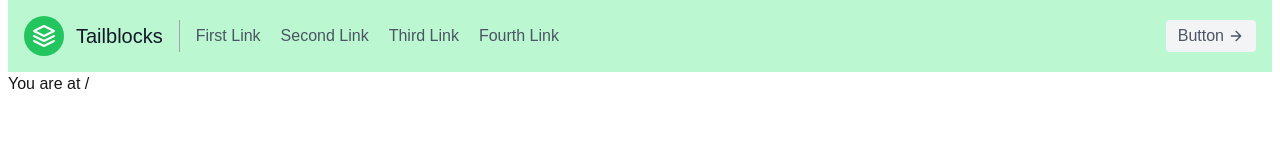
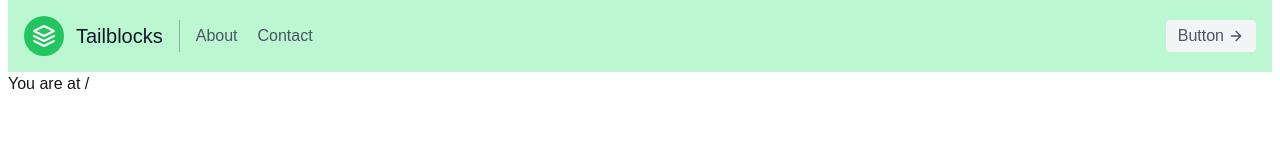
Before and after one commit to kumail-ahmad/next-navigation, a Next.js app: page / in a window 1280 px wide. Shown: the top 160 px of the page. Built offline with nearby package versions, Linux system fonts and the light colour scheme.

Commit message:
modification

```diff
--- a/app/page.js
+++ b/app/page.js
@@ -2,7 +2,7 @@ import Image from "next/image";
 
 export default function Home() {
   return (
-    <div classNameName="">
+    <div className="">
       <section className="text-gray-600 body-font">
         <div className="container mx-auto flex px-5 py-24 md:flex-row flex-col items-center">
           <div className="lg:flex-grow md:w-1/2 lg:pr-24 md:pr-16 flex flex-col md:items-start md:text-left mb-16 md:mb-0 items-center text-center">
--- a/components/Navbar.js
+++ b/components/Navbar.js
@@ -24,10 +24,12 @@ const Navbar = () => {
               <span className="ml-3 text-xl">Tailblocks</span>
             </a>
             <nav className="md:mr-auto md:ml-4 md:py-1 md:pl-4 md:border-l md:border-gray-400	flex flex-wrap items-center text-base justify-center">
-              <a className="mr-5 hover:text-gray-900">First Link</a>
-              <a className="mr-5 hover:text-gray-900">Second Link</a>
-              <a className="mr-5 hover:text-gray-900">Third Link</a>
-              <a className="mr-5 hover:text-gray-900">Fourth Link</a>
+              <a href="/about" className="mr-5 hover:text-gray-900">
+                About
+              </a>
+              <a href="/Contact" className="mr-5 hover:text-gray-900">
+                Contact
+              </a>
             </nav>
             <button className="inline-flex items-center bg-gray-100 border-0 py-1 px-3 focus:outline-none hover:bg-gray-200 rounded text-base mt-4 md:mt-0">
               Button
```
